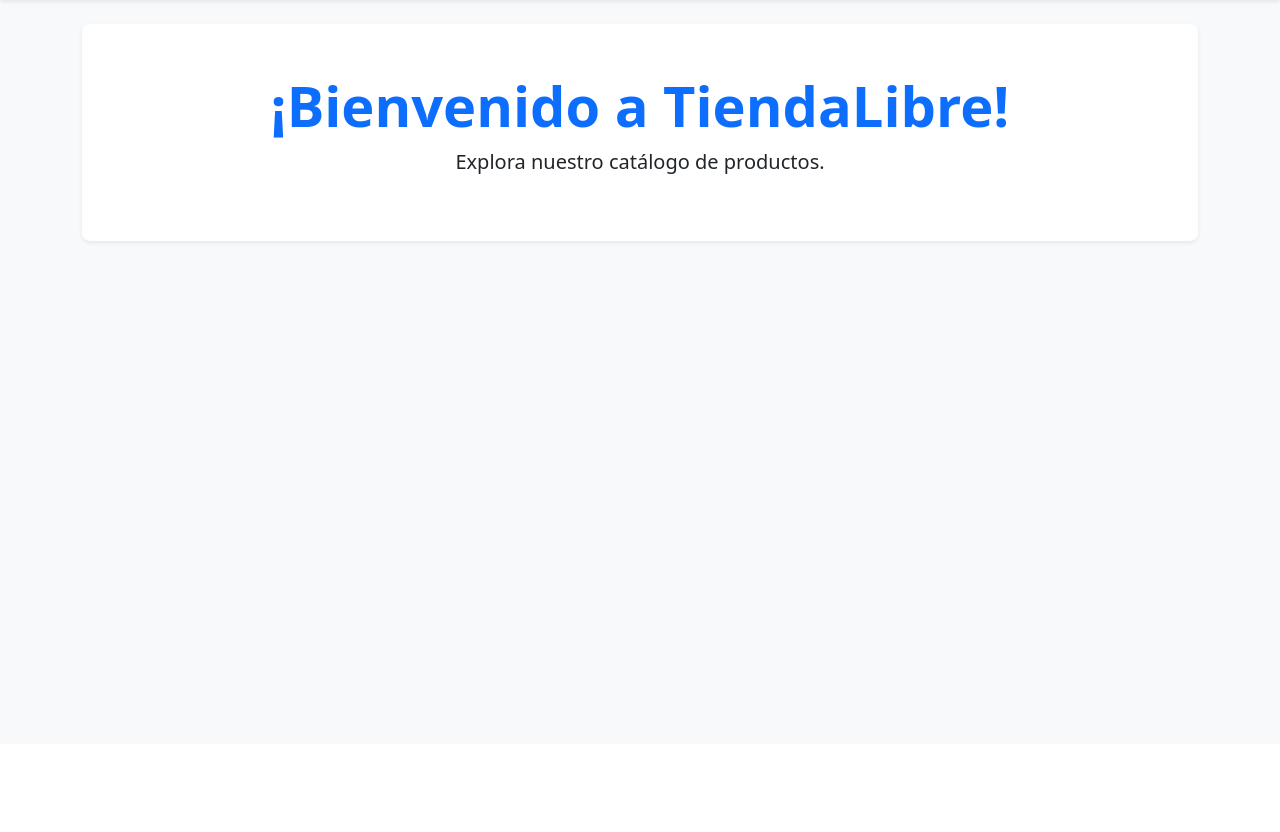
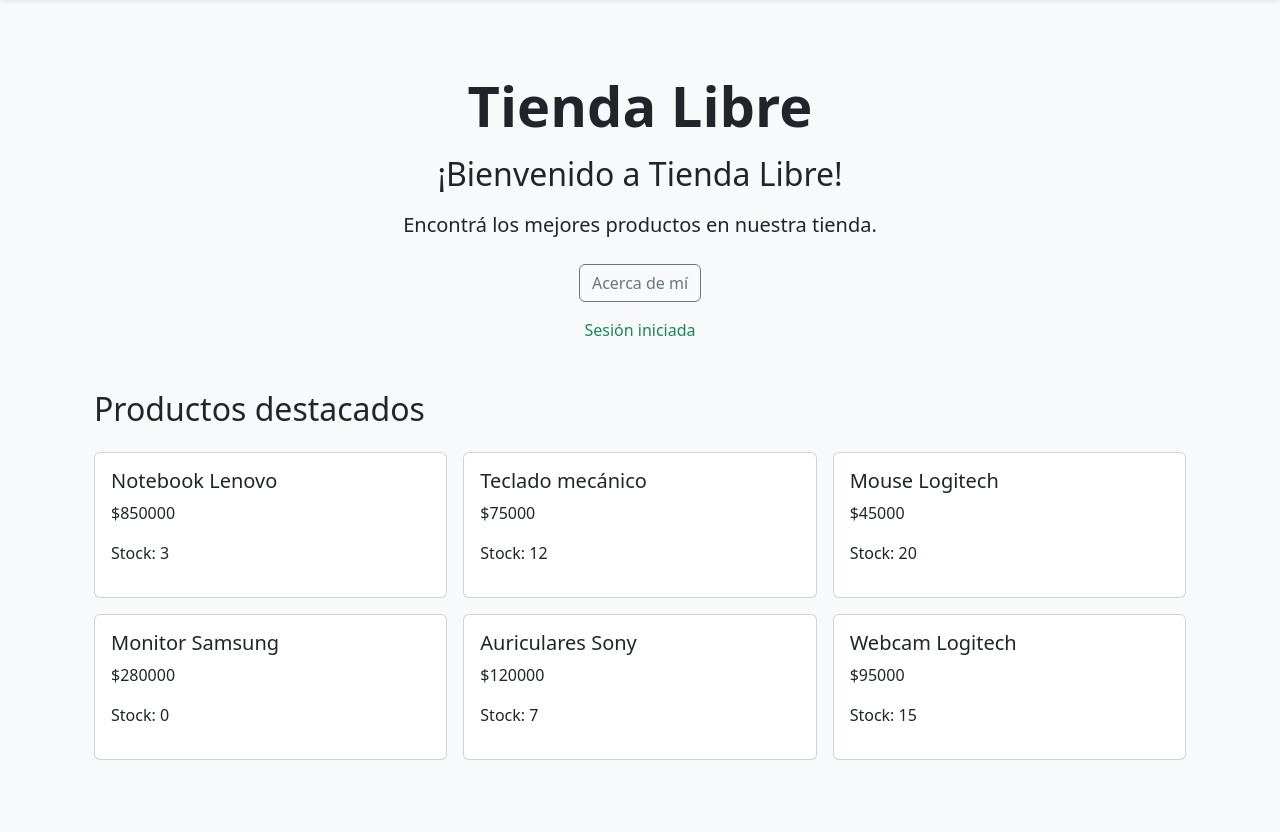
Before and after one commit to Villada-PG3/trabajo-practico-tienda-libre-LisandroFlores21, a Django app: page / in a window 1280 px wide. Shown: the part 56-888 px from the top of the page. Before the commit the page ends 300 px from the top, so only its background shows below. Run offline with Django 5.2, Linux system fonts and the light colour scheme.

Commit message:
template dinámico con DTL en home.

```diff
--- a/mercado/config/urls.py
+++ b/mercado/config/urls.py
@@ -23,14 +23,15 @@ from django.conf import settings
 from django.conf.urls.static import static
 from miapp import views
 
-from miapp.views import ProductosTemplateView
+
 
 urlpatterns = [
     path('admin/', admin.site.urls),
     path("", include("miapp.urls")),
     path('', views.home, name='home'),
     path('acerca-de-mi/', views.acerca_de_mi, name='acerca_de_mi'),
-    path('about/', views.acerca_de_mi),  # Alias apuntando a la misma vista
+    path('about/', views.acerca_de_mi),
+
 ]
 
 
--- a/mercado/miapp/urls.py
+++ b/mercado/miapp/urls.py
@@ -1,9 +1,9 @@
 from django.urls import path
 from . import views
 
-app_name = "TiendaLibre"
+app_name = "tiendalibre"
 
 urlpatterns = [
     path("", views.home, name="home"),
-    path("acerca-de-mi/" , views.acerca_de_mi, name="acerca_de_mi"),
+    path("acerca-de-mi/", views.acerca_de_mi, name="acerca_de_mi"),
 ]
--- a/mercado/miapp/views.py
+++ b/mercado/miapp/views.py
@@ -1,14 +1,54 @@
 from django.shortcuts import render
-from django.http import HttpResponse
 
-from django.views.generic import TemplateView
-
-class ProductosTemplateView(TemplateView):
-    template_name = "productos.html"
 
 def home(request):
-    return render(request, 'miapp/home.html')
+    productos = [
+    {
+        "nombre": "Notebook Lenovo",
+        "precio": 850000,
+        "categoria": "Informática",
+        "stock": 3,
+    },
+    {
+        "nombre": "Teclado mecánico",
+        "precio": 75000,
+        "categoria": "Periféricos",
+        "stock": 12,
+    },
+    {
+        "nombre": "Mouse Logitech",
+        "precio": 45000,
+        "categoria": "Periféricos",
+        "stock": 20,
+    },
+    {
+        "nombre": "Monitor Samsung",
+        "precio": 280000,
+        "categoria": "Monitores",
+        "stock": 0,
+    },
+    {
+        "nombre": "Auriculares Sony",
+        "precio": 120000,
+        "categoria": "Audio",
+        "stock": 7,
+    },
+    {
+        "nombre": "Webcam Logitech",
+        "precio": 95000,
+        "categoria": "Accesorios",
+        "stock": 15,
+    },
+]
 
-# Vista para la tarea "Acerca de mí"
+    user_logged = True
+
+    contexto = {
+        "productos": productos,
+        "user_logged": user_logged,
+    }
+
+    return render(request, "miapp/home.html", contexto)
+
 def acerca_de_mi(request):
-    return render(request, 'miapp/acerca-de-mi.html')
+    return render(request, "miapp/acerca-de-mi.html")
--- a/mercado/templates/miapp/home.html
+++ b/mercado/templates/miapp/home.html
@@ -1,10 +1,101 @@
 {% extends "base.html" %}
+{% load static %}
 
-{% block title %}Inicio - TiendaLibre{% endblock %}
+{% block title %}Inicio | Tienda Libre{% endblock %}
+
+{% block extra_css %}
+<link rel="stylesheet" href="{% static 'tiendalibre/css/home.css' %}" />
+{% endblock %}
 
 {% block content %}
-    <div class="p-5 bg-white rounded-3 shadow-sm text-center">
-        <h1 class="display-4 fw-bold text-primary">¡Bienvenido a TiendaLibre!</h1>
-        <p class="lead">Explora nuestro catálogo de productos.</p>
+
+<div class="container py-5">
+
+    <div class="text-center home-hero">
+
+        <h1 class="display-4 fw-bold home-title">Tienda Libre</h1>
+
+        <h2 class="mt-3">¡Bienvenido a Tienda Libre!</h2>
+
+        <p class="lead mt-3 home-subtitle">
+            Encontrá los mejores productos en nuestra tienda.
+        </p>
+
+        <div class="mt-4">
+
+
+
+            <a href="{% url 'tiendalibre:acerca_de_mi' %}"
+                    class="btn btn-outline-secondary">
+                Acerca de mí
+            </a>
+
+        </div>
+
+        {% if user_logged %}
+            <p class="mt-3 text-success">Sesión iniciada</p>
+        {% else %}
+            <p class="mt-3 text-muted">Visitante</p>
+        {% endif %}
+
     </div>
+
+    <h2 class="mt-5 mb-4">Productos destacados</h2>
+
+    <div class="row g-3">
+
+        {% for producto in productos %}
+
+        <div class="col-12 col-md-6 col-lg-4">
+
+            <div class="card h-100">
+
+                <div class="card-body">
+
+                    <h5 class="card-title">
+                        {{ producto.nombre }}
+                    </h5>
+
+                    <p class="card-text">
+                        ${{ producto.precio }}
+                    </p>
+
+                    {% if producto.stock == 0 %}
+
+                        <p class="stock-agotado">
+                            Stock: {{ producto.stock }}
+                        </p>
+
+                    {% elif producto.stock <= 5 %}
+
+                        <p class="stock-bajo">
+                            Stock: {{ producto.stock }}
+                        </p>
+
+                    {% elif producto.stock <= 15 %}
+
+                        <p class="stock-medio">
+                            Stock: {{ producto.stock }}
+                        </p>
+
+                    {% else %}
+
+                        <p class="stock-alto">
+                            Stock: {{ producto.stock }}
+                        </p>
+
+                    {% endif %}
+
+                </div>
+
+            </div>
+
+        </div>
+
+        {% endfor %}
+
+    </div>
+
+</div>
+
 {% endblock %}
```
Also changed, not shown: mercado/templates/miapp/acerca-de-mi.html (+64 -6 lines).
